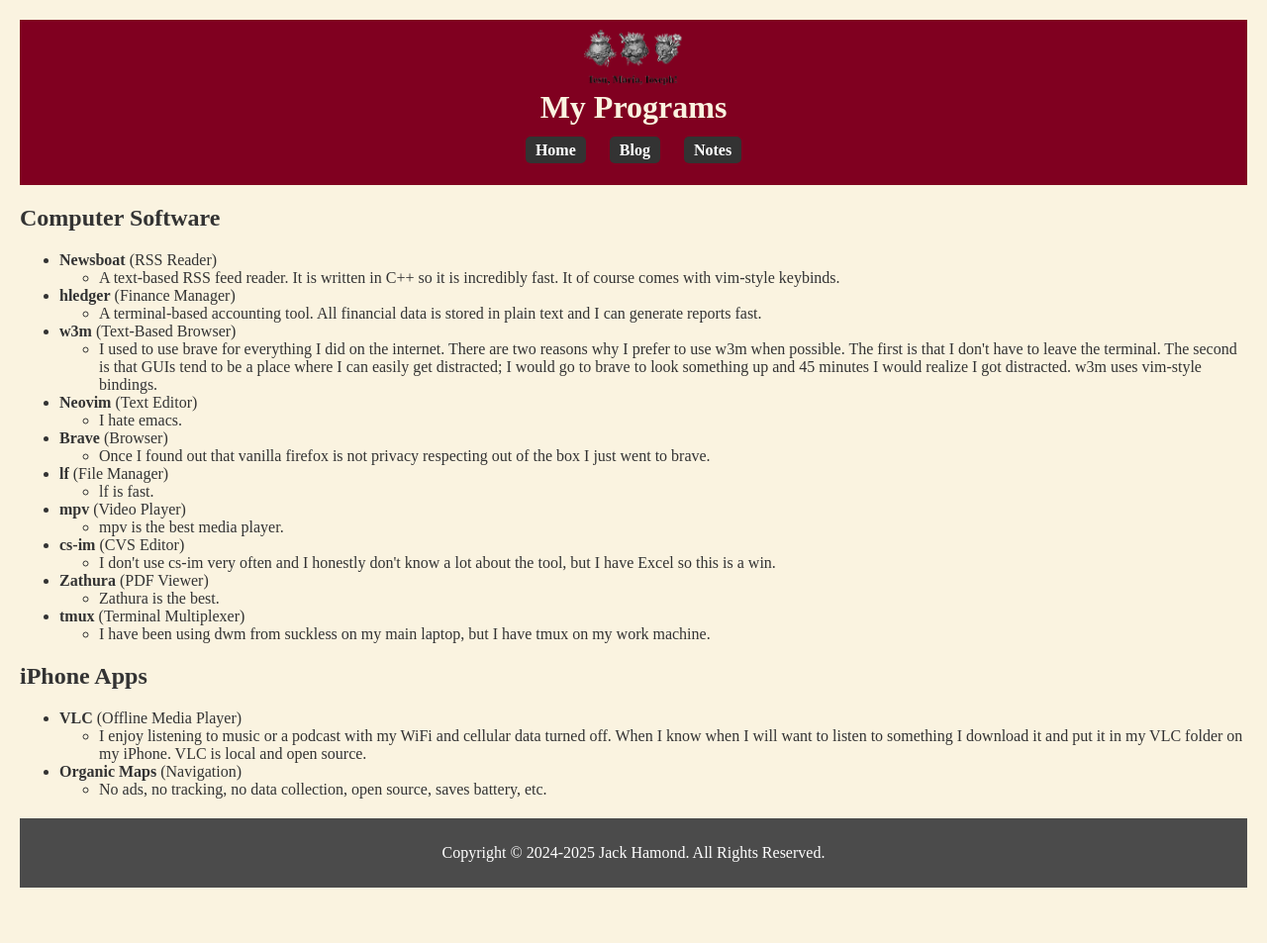
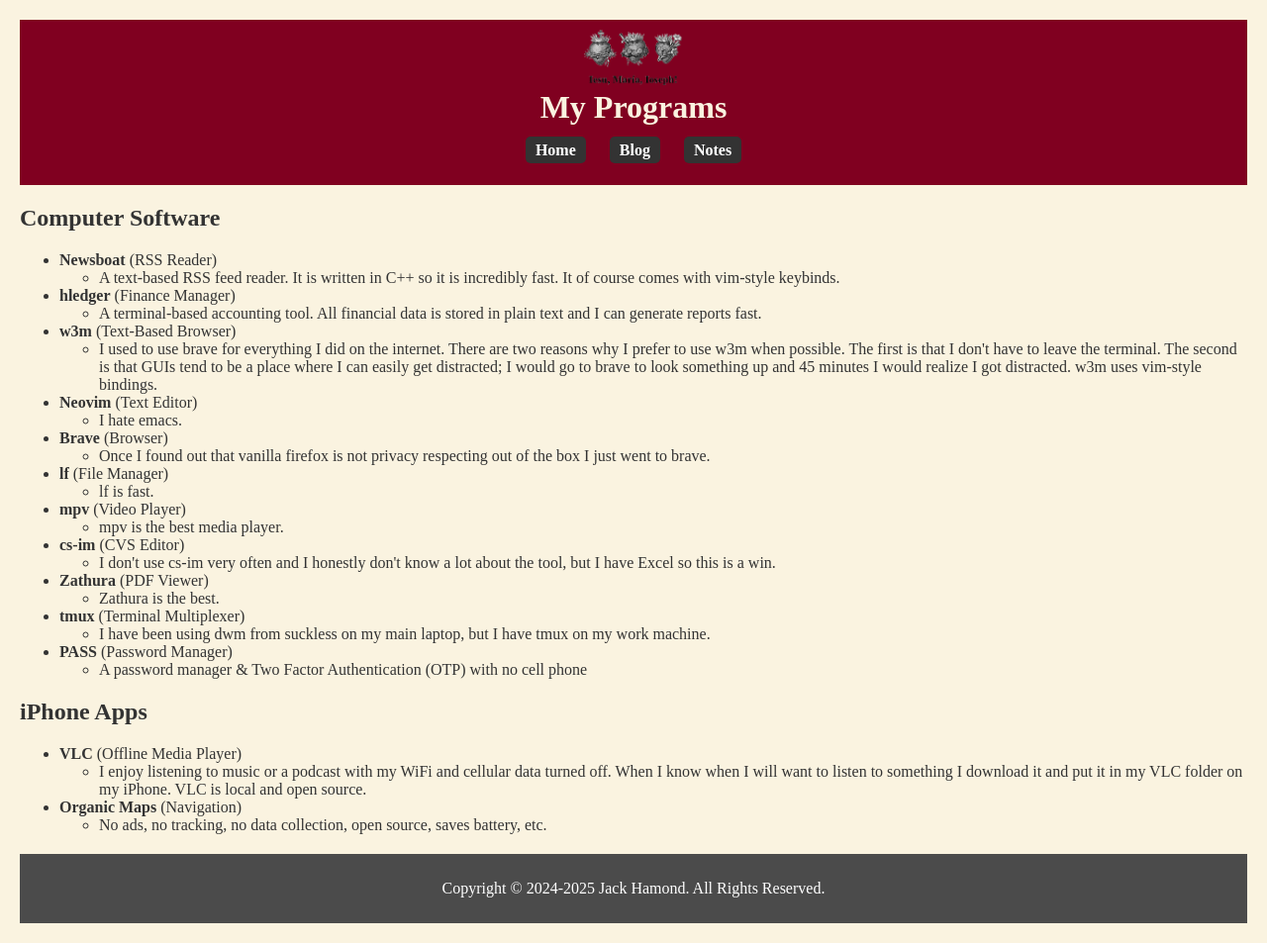
Before and after one commit to jackhamond/jackhamond.github.io, a Jekyll site: the page built from indices/programs.html, in a window 1280 px wide. Shown: the whole page at 99% size. Built offline with Jekyll 4.4.1, drawn with Linux system fonts in a browser that asks for light colours; before the commit the page ends 917 px from its top, so only the background shows below that.

Commit message:
Update programs.yml

```diff
--- a/_data/programs.yml
+++ b/_data/programs.yml
@@ -58,6 +58,12 @@
   section: "Computer Software"
   type: "Terminal Multiplexer"
 
+- name: "PASS"
+  note: "A password manager & Two Factor Authentication (OTP) with no cell phone"
+  tags: []
+  section: "Computer Software"
+  type: "Password Manager"
+
 - name: "VLC"
   note: "I enjoy listening to music or a podcast with my WiFi and cellular data turned off. When I know when I will want to listen to something I download it and put it in my VLC folder on my iPhone. VLC is local and open source."
   tags: []
```
